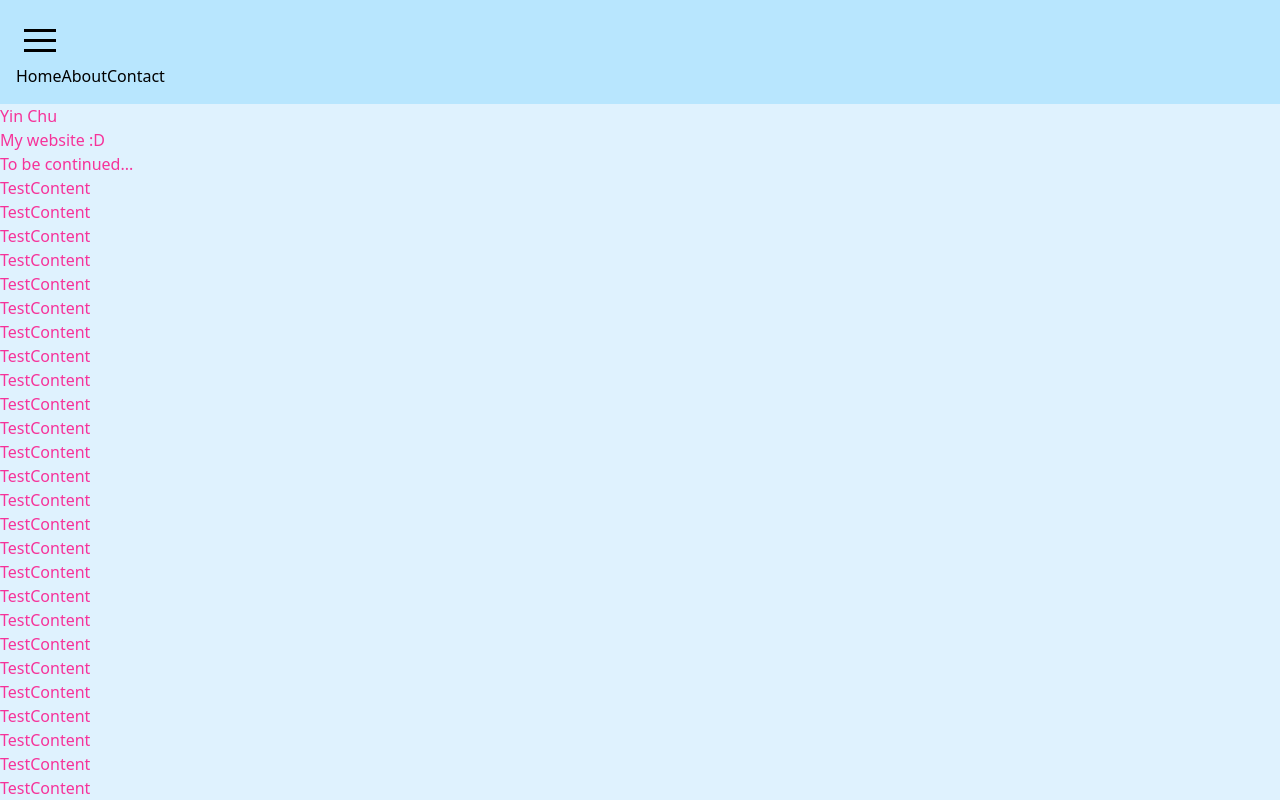
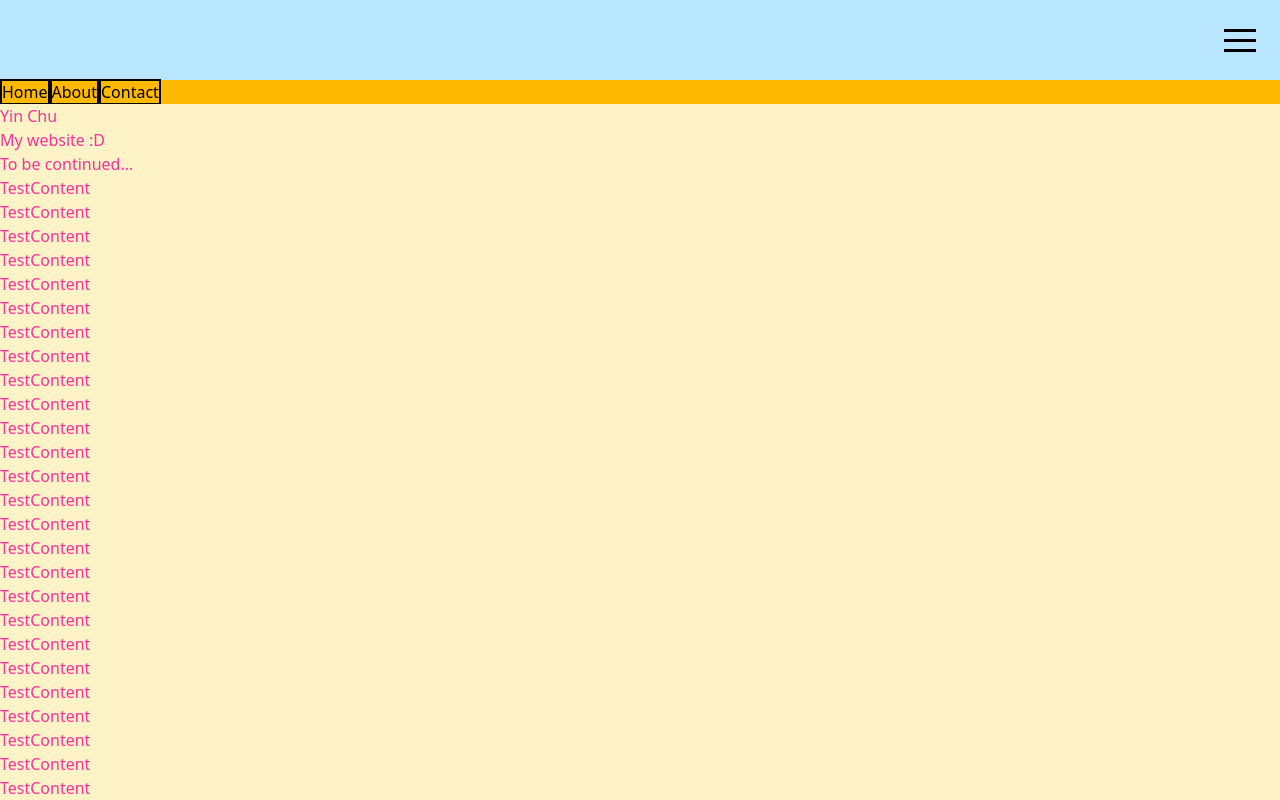
Before and after one commit to yinchurijnaard/yin-chu-website, a Next.js app: page / in a window 1280 px wide. Shown: the top 800 px of the page. Built offline with nearby package versions, Linux system fonts and the light colour scheme.

Commit message:
Continued working on the Navbar

```diff
--- a/app/components/Navbar.tsx
+++ b/app/components/Navbar.tsx
@@ -1,27 +1,16 @@
-// State is only available in Client Components (Server Component by default otherwise)
 "use client";
 
-// Imports (Next.js)
-import Link from "next/link";
-
-// Imports (React)
-import { useState } from "react";
-
-// Imports (Other)
-import { Divide as Hamburger } from "hamburger-react";
+import NavbarMobile from "./NavbarMobile";
+import NavbarDesktop from "./NavbarDesktop";
 
 const Navbar = () => {
-  const [isOpen, setOpen] = useState(false);
-
   return (
-    <nav className="bg-sky-200 text-black w-full p-4">
-      <Hamburger toggled={isOpen} toggle={setOpen} />
-
-      {/* Find a way to make the code to list all the navigation links better and cleaner */}
-      <Link href="/">Home</Link>
-      <Link href="/about">About</Link>
-      <Link href="/contact">Contact</Link>
-    </nav>
+    <>
+      {/* Make NavbarMobile shown on mobile aspect rations, the same for NavbarDesktop */}
+      {/* Do I implement the logic for mobile/desktop here, or in the component itself? */}
+      <NavbarMobile />
+      <NavbarDesktop />
+    </>
   );
 };
 
--- /dev/null
+++ b/app/components/NavbarDesktop.tsx
@@ -0,0 +1,21 @@
+import Link from "next/link";
+import React from "react";
+
+const NavbarDesktop = () => {
+  return (
+    <nav className="text-black">
+      {/* Render each Link component or hardcode it? */}
+      <Link href="/" className="border-2">
+        Home
+      </Link>
+      <Link href="/about" className="border-2">
+        About
+      </Link>
+      <Link href="/contact" className="border-2">
+        Contact
+      </Link>
+    </nav>
+  );
+};
+
+export default NavbarDesktop;
--- /dev/null
+++ b/app/components/NavbarMobile.tsx
@@ -0,0 +1,20 @@
+import React, { useEffect, useState } from "react";
+import Hamburger from "hamburger-react";
+import NavbarMobileMenu from "./NavbarMobileMenu";
+
+const NavbarMobile = () => {
+  const [isOpen, setOpen] = useState(false);
+
+  // Continue building the logic to make the body no-scrollable when the menu is open
+  useEffect(() => {}, [isOpen]);
+
+  return (
+    // Padding-4!
+    <nav className="bg-sky-200 text-black justify-items-end p-4">
+      <Hamburger toggled={isOpen} toggle={setOpen} />
+      {isOpen && <NavbarMobileMenu />}
+    </nav>
+  );
+};
+
+export default NavbarMobile;
--- /dev/null
+++ b/app/components/NavbarMobileMenu.tsx
@@ -0,0 +1,48 @@
+import Link from "next/link";
+import React from "react";
+
+const NavbarMobileMenu = () => {
+  return (
+    // h-screen sets the element to span the entire height of the viewport
+    // Padding-4!
+    <div className="h-3/4 w-full text-center text-4xl border p-4 justify-around flex">
+      {/* Render each Link component or hardcode it? */}
+      <Link href="/" className="underline decoration-wavy decoration-pink-400">
+        Home
+      </Link>
+      <Link
+        href="/about"
+        className="underline decoration-wavy decoration-pink-400"
+      >
+        About
+      </Link>
+      <Link
+        href="/contact"
+        className="underline decoration-wavy decoration-pink-400"
+      >
+        Contact
+      </Link>
+
+      {/* Use a div or an ul for displaying the navigation links? */}
+      {/* <ul className="flex flex-col space-y-4">
+        <li>
+          <Link href="/" className="border-2">
+            Home
+          </Link>
+        </li>
+        <li>
+          <Link href="/about" className="border-2">
+            About
+          </Link>
+        </li>
+        <li>
+          <Link href="/contact" className="border-2">
+            Contact
+          </Link>
+        </li>
+      </ul> */}
+    </div>
+  );
+};
+
+export default NavbarMobileMenu;
--- a/app/layout.tsx
+++ b/app/layout.tsx
@@ -30,7 +30,9 @@ export default function RootLayout({
       lang="en"
       // className={`${geistSans.variable} ${geistMono.variable} h-full antialiased`}
     >
-      <body className="min-h-full flex flex-col">
+      {/* So the reason why: body is for the whole 'body'. The {children}'s background is only affected in page.tsx (the main page???) */}
+      {/* And the reason why the NavbarDesktop bg is the same as below (<body className="bg-amber-400"></body> is because I haven't specified a background colour) */}
+      <body className="min-h-full flex flex-col bg-amber-400">
         <Navbar />
         {/* Find out why the text is offset to the right, compared to the Navbar and the Footer */}
         <div className="flex-grow container mx-auto">{children}</div>
--- a/app/notes.ts
+++ b/app/notes.ts
@@ -3,3 +3,7 @@
 // Find a way to change the global style, for example:
 // - Overall background colour
 // - Overal text colour, such that I don't need to change the text colour locally. Rather, I'd like to have it more global
+
+// Come up with an order of imports??? First "use client" if necessary? Then Next.js > React > Components > Dependencies???
+
+// Set a baseline for padding, margin etc (review everywhere once to an almost 'finished' state)
--- a/app/page.tsx
+++ b/app/page.tsx
@@ -3,7 +3,7 @@ import TestContent from "./components/TestContent";
 export default function Home() {
   return (
     <div>
-      <main className="text-pink-500">
+      <main className="bg-amber-100 text-pink-500">
         <h1>Yin Chu</h1>
         <h2>My website :D</h2>
         <h3>To be continued...</h3>
```
